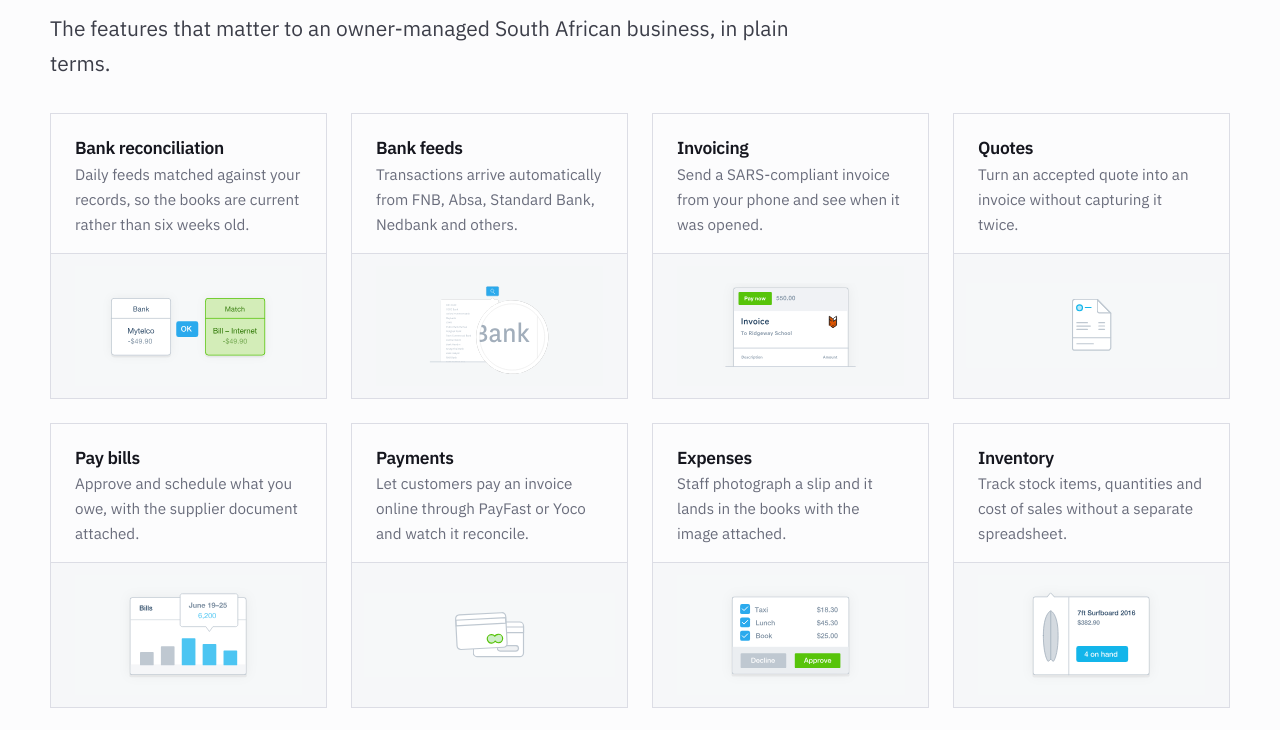
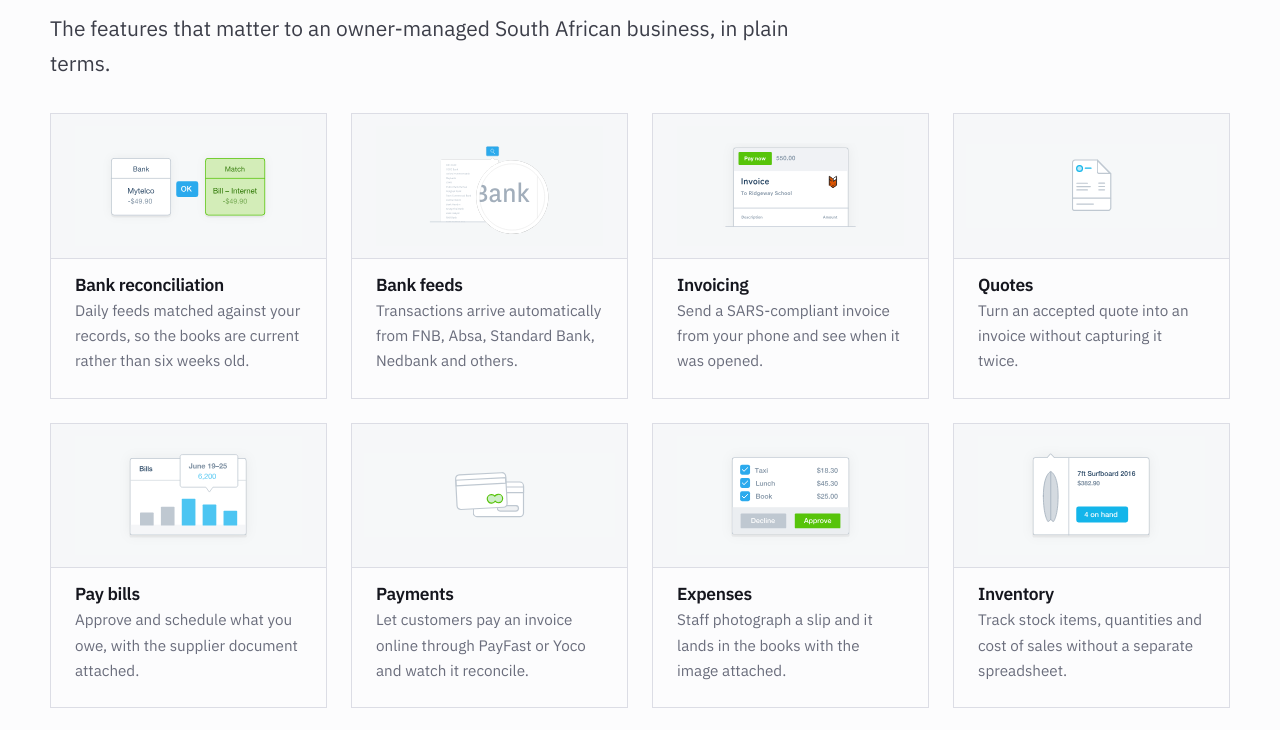
Before and after one commit to south-coast-advisory/sca-za-website, a Next.js app: page /xero in a window 1280 px wide. Shown: the part 3865-4595 px from the top of the page. Built offline with nearby package versions, Linux system fonts and the light colour scheme; no server answers.

Commit message:
Revert "Flip Xero feature tiles: text leads, image sits beneath"
This reverts commit e9208efbf8fd2d99b8b444372dbae0a8ccda431e.

```diff
--- a/src/app/globals.css
+++ b/src/app/globals.css
@@ -325,11 +325,10 @@ a:hover { color: var(--color-primary); }
 
 /* Media panel on a card: one fixed ratio so a grid of them lines up, whatever
    the individual artwork does. */
-/* Sits at the foot of a card, so the hairline is on top of it. */
 .card-media {
   aspect-ratio: 299 / 157;
   background: var(--color-surface);
-  border-top: 1px solid var(--color-border);
+  border-bottom: 1px solid var(--color-border);
   display: flex;
   align-items: center;
   justify-content: center;
--- a/src/app/xero/page.tsx
+++ b/src/app/xero/page.tsx
@@ -224,18 +224,7 @@ export default function XeroPage() {
           }}
         >
           {features.map((f) => (
-            /* Reversed Xero tile: the words lead, the picture supports. */
-            <div
-              key={f.name}
-              className="card"
-              style={{ padding: 0, overflow: "hidden", display: "flex", flexDirection: "column" }}
-            >
-              <div style={{ padding: "var(--space-6) var(--space-6) var(--space-4)", flex: 1 }}>
-                <h3 style={{ fontSize: "var(--text-base)", marginBottom: "var(--space-1)" }}>{f.name}</h3>
-                <p style={{ margin: 0, fontSize: "var(--text-sm)", color: "var(--color-copy-muted)" }}>
-                  {f.detail}
-                </p>
-              </div>
+            <div key={f.name} className="card" style={{ padding: 0, overflow: "hidden" }}>
               {f.icon && (
                 /* Fixed ratio panel so every tile in the grid lines up, whatever
                    the individual artwork's dimensions are. */
@@ -250,6 +239,12 @@ export default function XeroPage() {
                   />
                 </div>
               )}
+              <div style={{ padding: "var(--space-4) var(--space-6) var(--space-6)" }}>
+                <h3 style={{ fontSize: "var(--text-base)", marginBottom: "var(--space-1)" }}>{f.name}</h3>
+                <p style={{ margin: 0, fontSize: "var(--text-sm)", color: "var(--color-copy-muted)" }}>
+                  {f.detail}
+                </p>
+              </div>
             </div>
           ))}
         </div>
```
